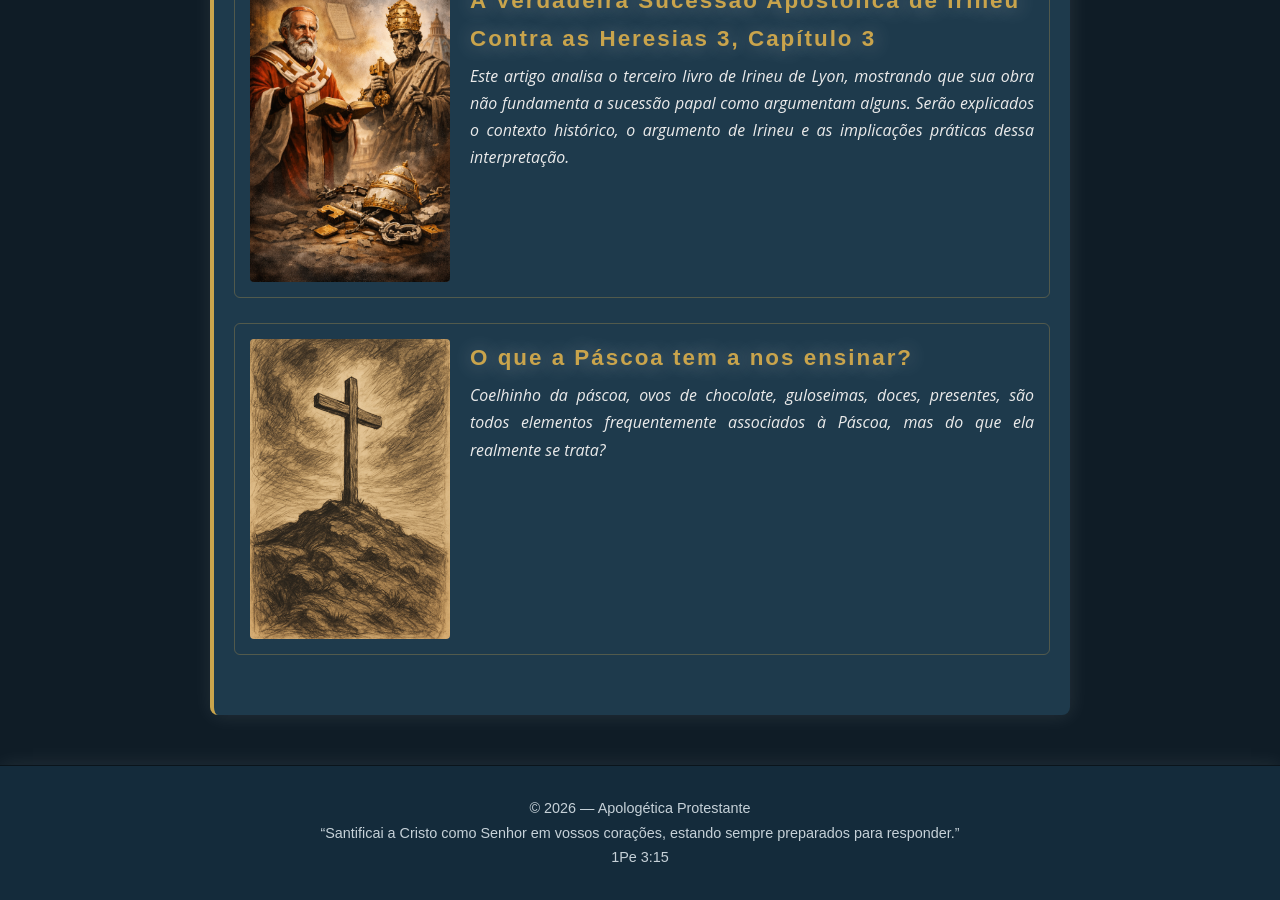
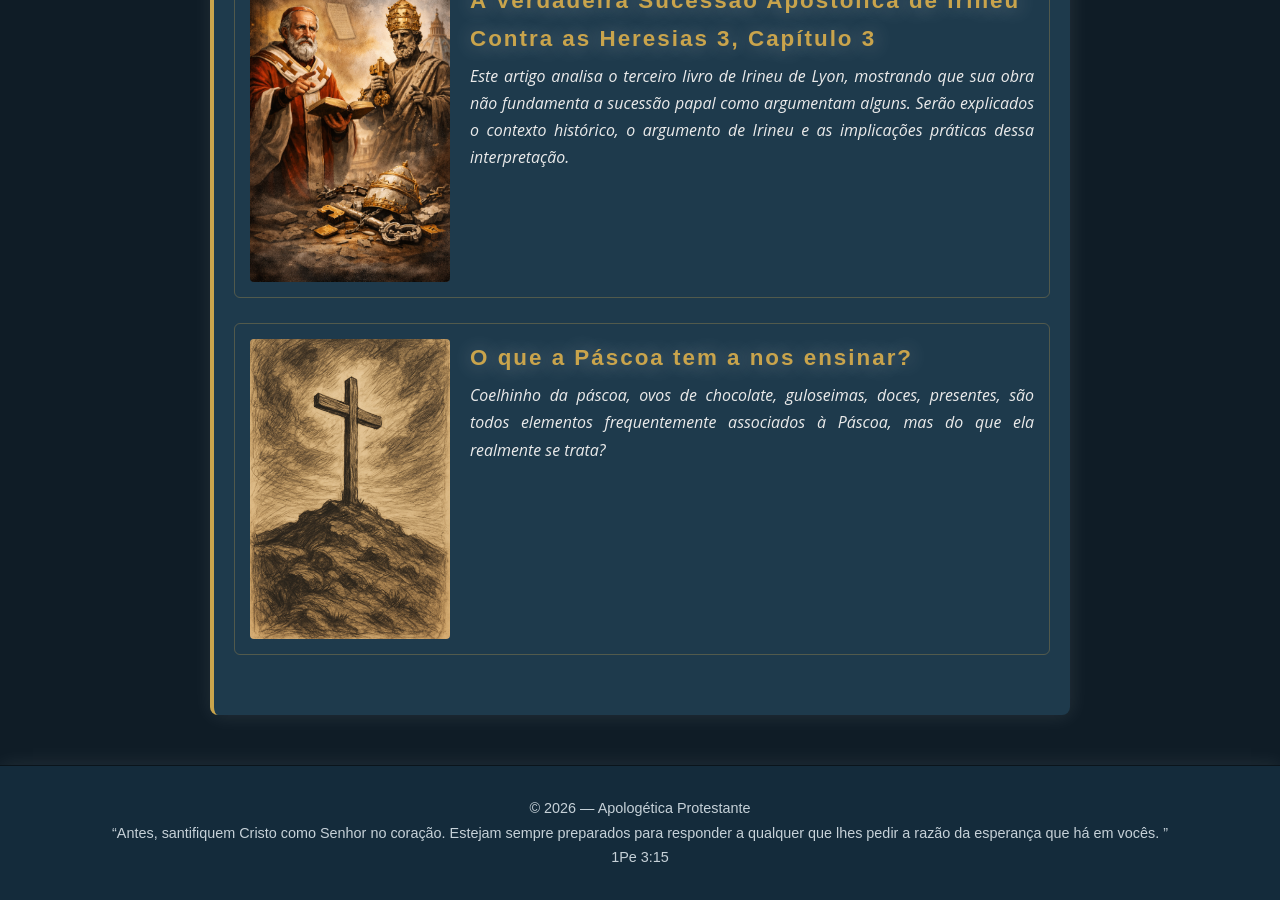
Before and after one commit to Rasyonheneyah/apologetica, a Jekyll site: the page index.html, which Jekyll copies as it is, in a window 1280 px wide and 900 px high, scrolled down 1800 px. Built offline with Jekyll 4.4.1, drawn with Linux system fonts in a browser that asks for light colours; some web fonts are replaced.

Commit message:
Atualiza citação bíblica no rodapé para nova tradução

```diff
--- a/_layouts/post.html
+++ b/_layouts/post.html
@@ -81,8 +81,7 @@
 
     <footer>
         <p>&copy; <span id="anoAtual"></span> — Apologética Protestante</p>
-        <p>“Santificai a Cristo como Senhor em vossos corações,
-            estando sempre preparados para responder.” <br>
+        <p>“Antes, santifiquem Cristo como Senhor no coração. Estejam sempre preparados para responder a qualquer que lhes pedir a razão da esperança que há em vocês.” <br>
             1Pe 3:15</p>
     </footer>
 
--- a/index.html
+++ b/index.html
@@ -163,8 +163,8 @@
 
     <footer>
         <p>&copy; <span id="anoAtual"> </span> — Apologética Protestante</p>
-        <p>“Santificai a Cristo como Senhor em vossos corações,
-            estando sempre preparados para responder.” <br>
+        <p>“Antes, santifiquem Cristo como Senhor no coração. Estejam sempre preparados para responder a qualquer que lhes pedir a razão da esperança que há em vocês. ”
+            <br>
             1Pe 3:15</p>
     </footer>
 
--- a/padrao.html
+++ b/padrao.html
@@ -90,8 +90,7 @@
 
     <footer>
         <p>&copy; <span id="anoAtual"> </span> — Apologética Protestante</p>
-        <p>“Santificai a Cristo como Senhor em vossos corações,
-            estando sempre preparados para responder.” <br>
+        <p>“Antes, santifiquem Cristo como Senhor no coração. Estejam sempre preparados para responder a qualquer que lhes pedir a razão da esperança que há em vocês.” <br>
             1Pe 3:15</p>
     </footer>
 
--- a/sobre.html
+++ b/sobre.html
@@ -188,8 +188,7 @@
 
     <footer>
         <p>&copy; <span id="anoAtual"> </span> — Apologética Protestante</p>
-        <p>“Santificai a Cristo como Senhor em vossos corações,
-            estando sempre preparados para responder.” <br>
+        <p>“Antes, santifiquem Cristo como Senhor no coração. Estejam sempre preparados para responder a qualquer que lhes pedir a razão da esperança que há em vocês.” <br>
             1Pe 3:15</p>
     </footer>
 
```
